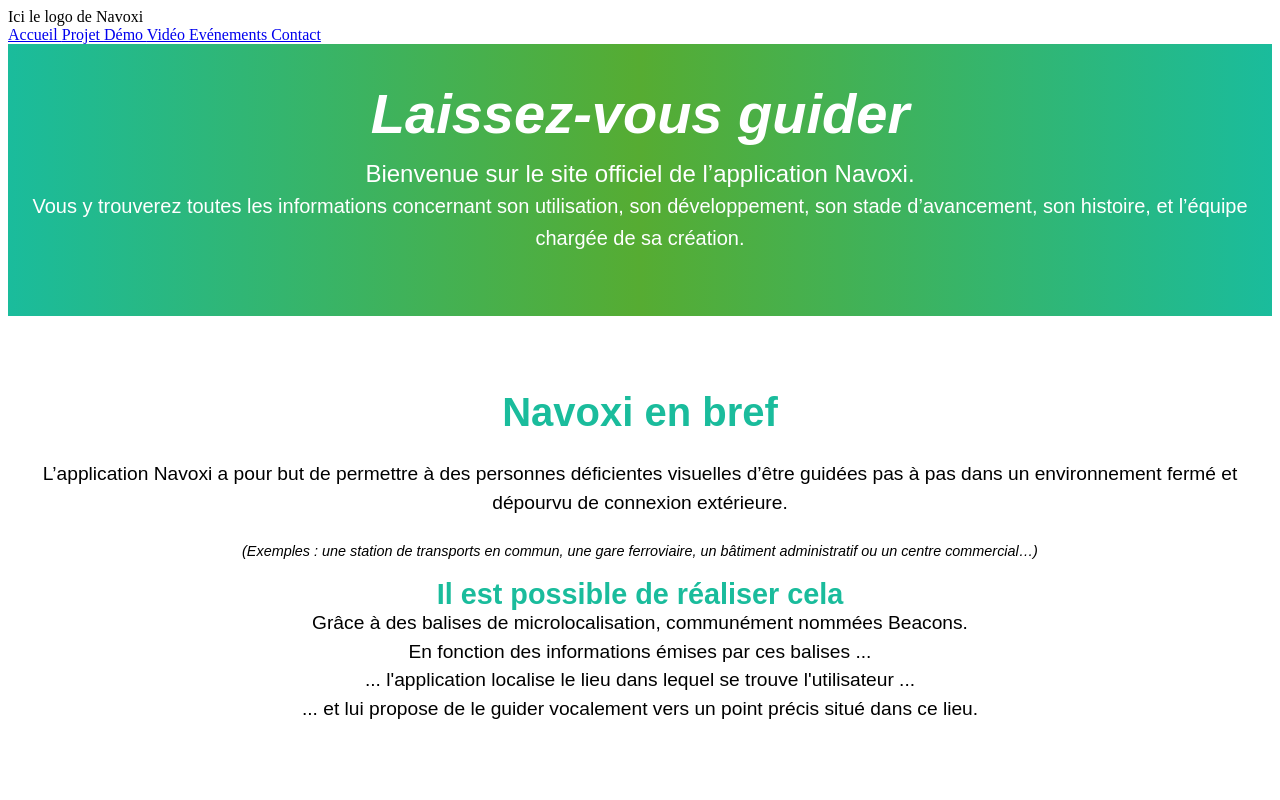
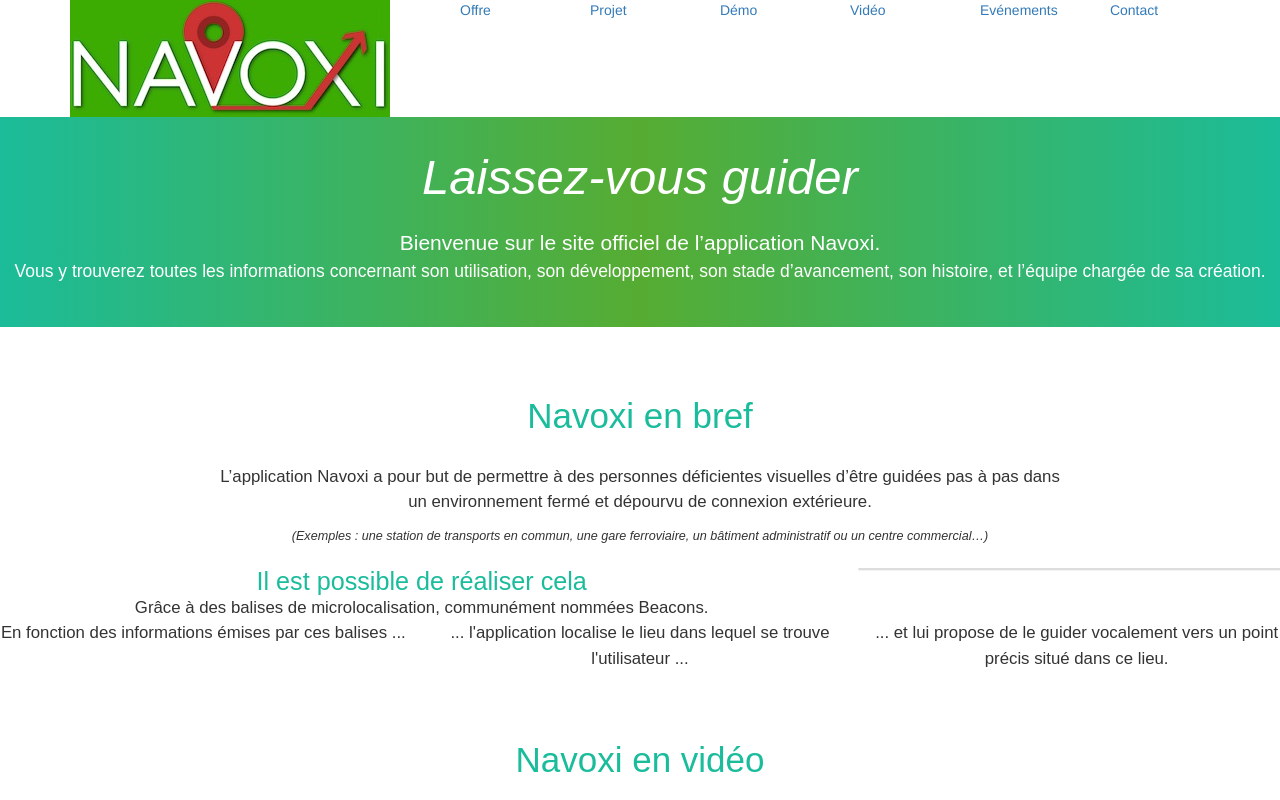
Before and after one commit to ludovicsansone/navoxi-website, an Angular app: page / in a window 1280 px wide. Shown: the top 800 px of the page. Built offline with nearby package versions, Linux system fonts and the light colour scheme.

Commit message:
Installation Bootstrap + Maquette barre navigation

```diff
--- a/angular.json
+++ b/angular.json
@@ -23,7 +23,8 @@
               "src/assets"
             ],
             "styles": [
-              "src/styles.css"
+              "src/styles.css",
+              "node_modules/bootstrap/dist/css/bootstrap.min.css"
             ],
             "scripts": []
           },
--- a/package.json
+++ b/package.json
@@ -20,7 +20,9 @@
     "@angular/platform-browser": "^6.1.0",
     "@angular/platform-browser-dynamic": "^6.1.0",
     "@angular/router": "^6.1.0",
+    "bootstrap": "^3.3.7",
     "core-js": "^2.5.4",
+    "ngx-bootstrap": "^3.1.2",
     "rxjs": "~6.2.0",
     "zone.js": "~0.8.26"
   },
--- a/src/app/main/components/header/header.component.html
+++ b/src/app/main/components/header/header.component.html
@@ -1,3 +1,5 @@
 <header>
-    Ici le logo de Navoxi
+	<a aria-label="Accueil" routerLink="">
+		<img src="assets/img/logo_navoxi_vcard.jpg" alt="Logo de Navoxi" />
+	</a>
 </header>
--- a/src/app/main/components/layout/layout.component.html
+++ b/src/app/main/components/layout/layout.component.html
@@ -1,6 +1,13 @@
-<main-header></main-header>
-
-<main-nav></main-nav>
+<div class="container">
+	<div class="row">
+		<div class="col-lg-4">
+			<main-header></main-header>
+		</div>
+		<div class="col-lg-8">
+			<main-nav></main-nav>
+		</div>
+	</div>
+</div>
 
 <router-outlet></router-outlet>
 
--- a/src/app/main/components/nav/nav.component.html
+++ b/src/app/main/components/nav/nav.component.html
@@ -1,27 +1,32 @@
-<nav>
-
+<div class="row">
+	<div class="col-lg-2">
 		<a routerLink="">
-    Accueil
+		    Offre
 		</a>
-
+	</div>
+	<div class="col-lg-2">
 		<a routerLink="project">
 		    Projet
 		</a>
-
+	</div>
+	<div class="col-lg-2">
 		<a routerLink="demo">
 		    Démo
 		</a>
-
+	</div>
+	<div class="col-lg-2">
 		<a routerLink="video">
 		    Vidéo
 		</a>
-
+	</div>
+	<div class="col-lg-2">
 		<a routerLink="events">
 		    Evénements
 		</a>
-
+	</div>
+	<div class="col-lg-2">
 		<a routerLink="contact">
 		    Contact
 		</a>
-
-</nav>
+	</div>
+</div>
```
Also changed, not shown: src/assets/img/logo_navoxi_vcard.jpg (added). Lines whose indentation alone changed are shown as unchanged.
